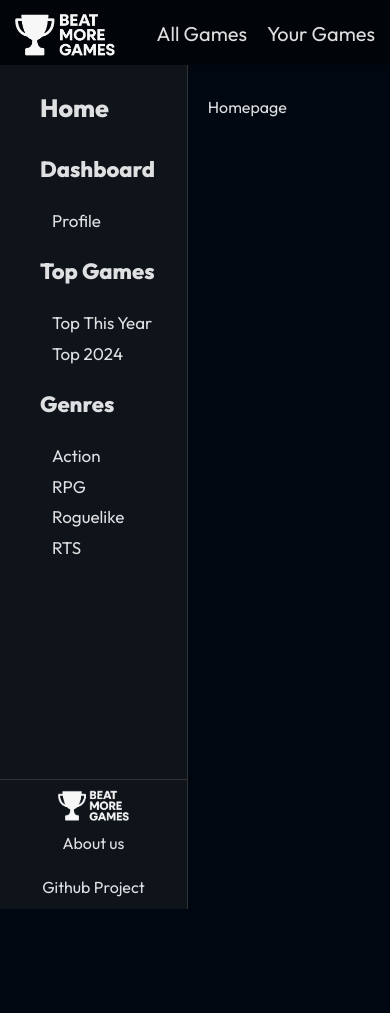
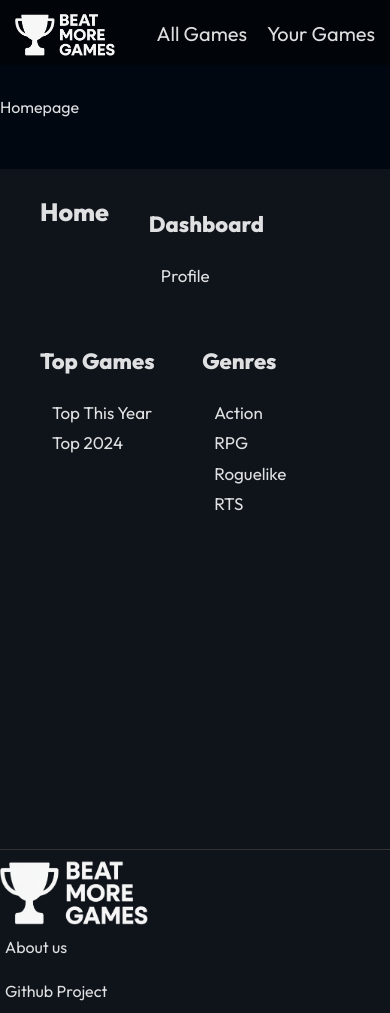
Before and after one commit to Montovani/beat-more-games-frontend, a React (Vite) app: page / in a window 390 px wide. Before the commit the page ends 909 px from the top, so only its background shows below. Built offline with nearby package versions, Linux system fonts and the light colour scheme; a web font is replaced by a local one.

Commit message:
css adjustments for mobile

```diff
--- a/src/App.css
+++ b/src/App.css
@@ -105,3 +105,80 @@ a {
 .game-details-section > div {
   width: 48%;
 }
+.sidebar-container-style{
+  background-color: #0f141b;
+  border-right: 1px solid #333;
+  width: 200px;
+  min-height: 100vh;
+  display: flex;
+  flex-direction: column;
+  justify-content: space-between;
+}
+.footer-sidebar{
+  padding-top: 10px;
+  border-top: 1px solid #333;
+  display: flex;
+  flex-direction: column;
+  justify-content: center;
+  align-items: center;
+}
+.app-container-main-style{
+  width: 60%;
+  margin: 30px auto;
+}
+.games-finished-container{
+  width: 50%;
+}
+.first-gamer-status-container{
+  display: flex;
+  flex-wrap: wrap;
+  justify-content: space-between;
+}
+.game-finished-this-year-container{
+  display: flex;
+  gap: 15px;
+  flex-wrap: wrap;
+  width: 80%;
+}
+.game-dashboard-container {
+  display: flex;
+  justify-content: space-between;
+  flex-wrap: wrap;
+  gap: 5px;
+}
+@media (max-width: 700px){
+  .main-div-container-style{
+    flex-direction: column-reverse;
+
+  }
+  .sidebar-container-style{
+    width: 100%;
+    align-items: center;
+  }
+  .footer-sidebar{
+    align-items: flex-start;
+    justify-content: flex-start;
+  }
+  .menu-elements {
+    display: flex;
+    align-items: flex-start;
+    flex-wrap: wrap;
+  }
+  .app-container-main-style{
+  width: 100%;
+  margin: 30px auto;
+  }
+  .games-finished-container{
+  width: 100%;
+  }
+  .first-gamer-status-container{
+    flex-direction: column;
+  }
+  .game-finished-this-year-container{
+    width: 100%;
+    gap: 0px;
+  }
+  .game-dashboard-container{
+    justify-content: center;
+  }
+}
--- a/src/App.jsx
+++ b/src/App.jsx
@@ -22,9 +22,9 @@ function App() {
   return (
     <>
       <NavbarSite />
-      <div style={mainDivStyle}>
+      <div className="main-div-container-style" style={mainDivStyle}>
         <Sidebar />
-        <div style={appContainerStyle}>
+        <div className="app-container-main-style">
           <Routes>
               <Route path="/" element={<Homepage/>}></Route>
               <Route path="/all-games" element={<AllGames />}></Route>
--- a/src/components/ProfileHeader.jsx
+++ b/src/components/ProfileHeader.jsx
@@ -27,6 +27,10 @@ function ProfileHeader({ userGamesObj }) {
     fontSize: "50px",
     margin: "0",
   };
+  console.log(userGamesObj)
+  if (!userGamesObj){
+    return null
+  }
   return (
     userGamesObj && (
       <div style={profileContainer}>
--- a/src/components/Sidebar.jsx
+++ b/src/components/Sidebar.jsx
@@ -12,8 +12,8 @@ function Sidebar() {
     justifyContent: "space-between",
   };
   return (
-    <div style={styleDivSidebar}>
-      <div>
+    <div className="sidebar-container-style">
+      <div className="menu-elements">
         <Link to ='/all-games'>
         <p style={{ paddingLeft: "40px", fontSize: "25px", fontWeight: "800", cursor: 'pointer' }}>
           Home
@@ -42,7 +42,7 @@ function Sidebar() {
           <li>RTS</li>
         </ul>
       </div>
-      <div className="footer-sidebar" style={{paddingTop: '10px',borderTop: '1px solid #333',display:'flex',flexDirection:'column', justifyContent:'center',alignItems:'center'}}>
+      <div className="footer-sidebar">
         <img style={{ width: "38%" }} src={LogoImg} alt="" />
         <p>About us</p>
         <p>Github Project</p>
--- a/src/pages/Profile.jsx
+++ b/src/pages/Profile.jsx
@@ -73,8 +73,8 @@ function Profile() {
   return (
     <>
       <ProfileHeader userGamesObj={userGamesObj} />
-      <div style={firstGamerStatusContainer}>
-        <div style={{ width: "50%" }}>
+      <div className="first-gamer-status-container">
+        <div className="games-finished-container">
           <div>
             <SubtitleH2
               text={"Games Finished This Year"}
@@ -82,7 +82,7 @@ function Profile() {
               fontSize={32}
             ></SubtitleH2>
           </div>
-          <div style={GamesFinihedThisYearContainer}>
+          <div className="game-finished-this-year-container">
             {!userGamesObj? (
 
                 <div style={divLoadingApiStyle}>
@@ -131,7 +131,7 @@ function Profile() {
         </div>
       </div>
       <SubtitleH2 text={"Games Dashboard"} color={"#50ab22"} fontSize={32} />
-      <div style={gameDashboardContainer}>
+      <div className="game-dashboard-container">
         <div>
           <h2 style={{ textAlign: "center" }}>Wishlist</h2>
           <div style={gameListContainer}>
```
